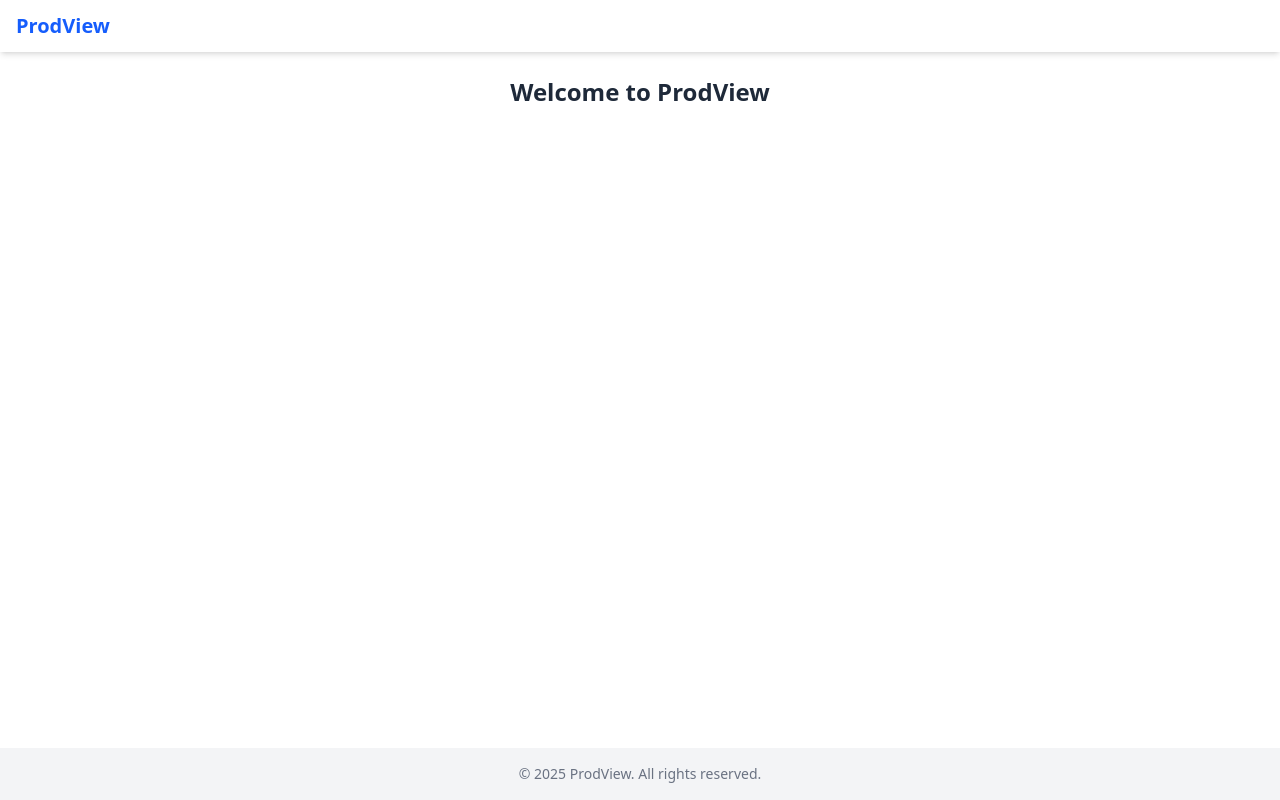
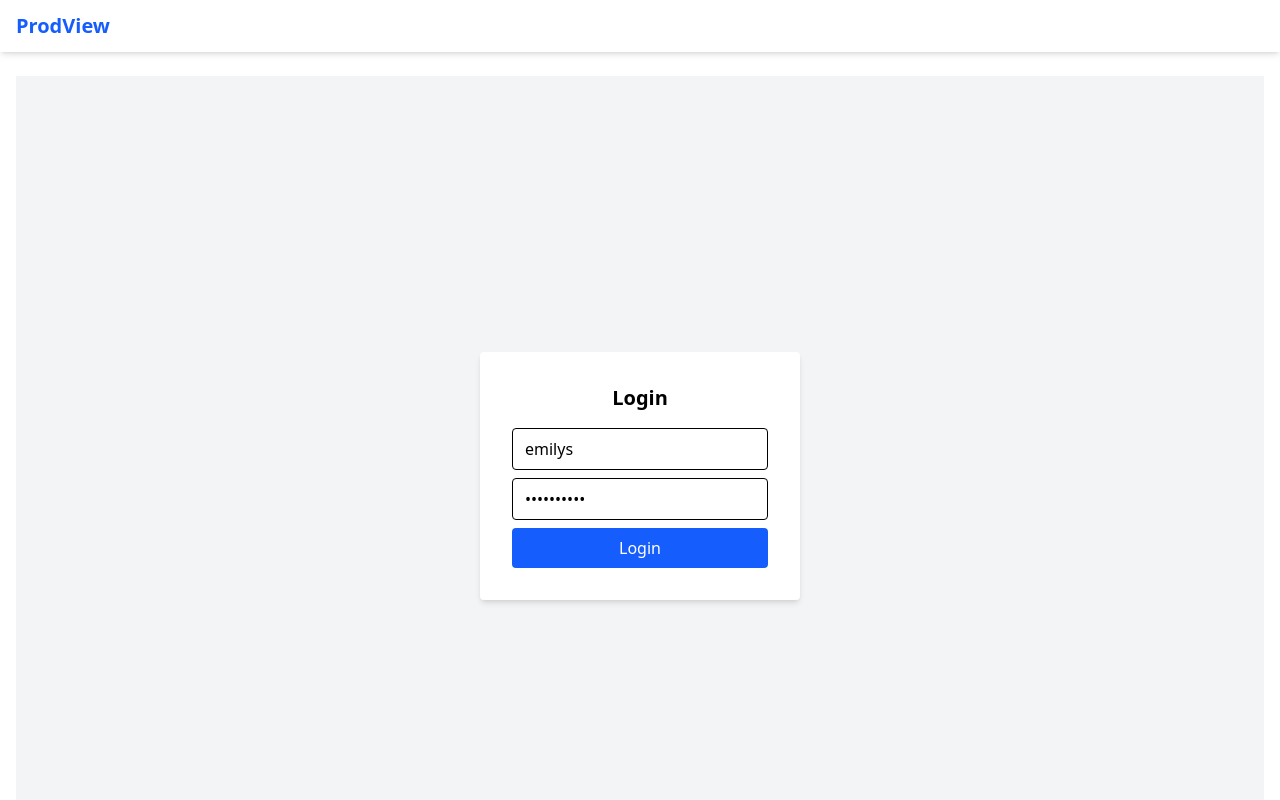
Before and after one commit to SyedFaisal30/ProdView, a React (Vite) app in the folder ProdView/: page /login in a window 1280 px wide. Shown: the top 800 px of the page. Built offline with nearby package versions, Linux system fonts and the light colour scheme.

Commit message:
login logout done

```diff
--- a/ProdView/package.json
+++ b/ProdView/package.json
@@ -11,8 +11,11 @@
   },
   "dependencies": {
     "@tailwindcss/vite": "^4.1.10",
+    "axios": "^1.10.0",
     "react": "^19.1.0",
     "react-dom": "^19.1.0",
+    "react-router": "^7.6.2",
+    "react-router-dom": "^7.6.2",
     "tailwindcss": "^4.1.10"
   },
   "devDependencies": {
--- a/ProdView/src/App.jsx
+++ b/ProdView/src/App.jsx
@@ -1,14 +1,29 @@
-import Header from "./components/header";
+// src/App.jsx
+import { Routes, Route, Navigate } from "react-router-dom";
+import Header from "./components/Header";
 import Footer from "./components/Footer";
+import Login from "./pages/login";
+import ProductList from "./pages/Products";
+import ProtectedRoute from "./routes/routes";
 const App = () => {
   return (
     <div className="flex flex-col min-h-screen">
       <Header />
 
       <main className="flex-grow container mx-auto px-4 py-6">
-        <h2 className="text-2xl font-semibold text-gray-800 text-center">
-          Welcome to ProdView
-        </h2>
+        <Routes>
+          <Route path="/" element={<Navigate to="/products" />} />
+          <Route path="/login" element={<Login />} />
+          <Route
+            path="/products"
+            element={
+              <ProtectedRoute>
+                <ProductList />
+              </ProtectedRoute>
+            }
+          />
+          <Route path="*" element={<Navigate to="/login" />} />
+        </Routes>
       </main>
 
       <Footer />
--- a/ProdView/src/main.jsx
+++ b/ProdView/src/main.jsx
@@ -1,13 +1,16 @@
-import { StrictMode } from 'react'
-import { createRoot } from 'react-dom/client'
-import './index.css'
-import App from './App.jsx'
-import { AuthProvider } from './context/AuthContext.jsx'
+import { StrictMode } from "react";
+import { createRoot } from "react-dom/client";
+import "./index.css";
+import App from "./App.jsx";
+import { AuthProvider } from "./context/AuthContext.jsx";
+import { BrowserRouter } from "react-router-dom";
 
-createRoot(document.getElementById('root')).render(
+createRoot(document.getElementById("root")).render(
   <StrictMode>
-    <AuthProvider>
-    <App />
-    </AuthProvider>
-  </StrictMode>,
-)
+    <BrowserRouter>
+      <AuthProvider>
+        <App />
+      </AuthProvider>
+    </BrowserRouter>
+  </StrictMode>
+);
--- /dev/null
+++ b/ProdView/src/pages/Login.jsx
@@ -0,0 +1,71 @@
+import { useState, useContext } from "react";
+import axios from "axios";
+import { AuthContext } from "../context/AuthContext";
+import { useNavigate } from "react-router-dom";
+
+const Login = () => {
+  const [username, setUsername] = useState("emilys");
+  const [password, setPassword] = useState("emilyspass");
+  const [error, setError] = useState("");
+  const { login } = useContext(AuthContext);
+  const navigate = useNavigate();
+
+  const handleLogin = async (e) => {
+  e.preventDefault();
+  setError("");
+
+  try {
+    const res = await axios.post("https://dummyjson.com/auth/login", {
+      username,
+      password,
+    });
+
+    const userData = res.data;
+
+    localStorage.setItem("user", JSON.stringify(userData));
+
+    login(userData.accessToken);
+
+    navigate("/products");
+  } catch (err) {
+    console.error("Login failed:", err.response?.data || err.message);
+    setError("Invalid credentials");
+  }
+};
+
+
+  return (
+    <div className="flex items-center justify-center h-screen bg-gray-100">
+      <form onSubmit={handleLogin} className="bg-white shadow-md rounded p-8 w-80">
+        <h2 className="text-xl font-bold mb-4 text-center">Login</h2>
+
+        <input
+          type="text"
+          value={username}
+          onChange={(e) => setUsername(e.target.value)}
+          placeholder="Username"
+          className="border px-3 py-2 w-full mb-2 rounded"
+        />
+
+        <input
+          type="password"
+          value={password}
+          onChange={(e) => setPassword(e.target.value)}
+          placeholder="Password"
+          className="border px-3 py-2 w-full mb-2 rounded"
+        />
+
+        {error && <p className="text-red-500 text-sm mb-2">{error}</p>}
+
+        <button
+          type="submit"
+          className="bg-blue-600 text-white py-2 px-4 rounded w-full hover:bg-blue-700"
+        >
+          Login
+        </button>
+      </form>
+    </div>
+  );
+};
+
+export default Login;
--- /dev/null
+++ b/ProdView/src/pages/Products.jsx
@@ -0,0 +1,59 @@
+import { useEffect, useState, useContext } from "react";
+import axios from "axios";
+import { AuthContext } from "../context/AuthContext";
+
+const ProductList = () => {
+  const { token } = useContext(AuthContext);
+  const [products, setProducts] = useState([]);
+  const [loading, setLoading] = useState(true);
+
+  useEffect(() => {
+    const fetchProducts = async () => {
+      try {
+        const res = await axios.get("https://dummyjson.com/products", {
+          headers: {
+            Authorization: `Bearer ${token}`,
+          },
+        });
+        setProducts(res.data.products);
+        setLoading(false);
+      } catch (error) {
+        console.error("Failed to fetch products", error);
+      }
+    };
+
+    fetchProducts();
+  }, [token]);
+
+  if (loading) {
+    return (
+      <div className="flex justify-center items-center h-64">
+        <p className="text-lg text-gray-600 animate-pulse">Loading products...</p>
+      </div>
+    );
+  }
+
+  return (
+    <div className="grid grid-cols-1 sm:grid-cols-2 md:grid-cols-3 lg:grid-cols-4 gap-6 p-6">
+      {products.map((product) => (
+        <div
+          key={product.id}
+          className="bg-white border border-gray-200 rounded-2xl shadow-md hover:shadow-xl transition duration-300 ease-in-out transform hover:-translate-y-1"
+        >
+          <img
+            src={product.thumbnail}
+            alt={product.title}
+            className="w-full h-48 object-cover rounded-t-2xl"
+          />
+          <div className="p-4 space-y-2">
+            <h3 className="text-lg font-semibold text-gray-800 truncate">{product.title}</h3>
+            <p className="text-blue-600 font-bold text-lg">${product.price}</p>
+            <p className="text-sm text-yellow-500 font-medium">⭐ {product.rating}</p>
+          </div>
+        </div>
+      ))}
+    </div>
+  );
+};
+
+export default ProductList;
--- /dev/null
+++ b/ProdView/src/routes/routes.jsx
@@ -0,0 +1,10 @@
+import { useContext } from "react";
+import { Navigate } from "react-router-dom";
+import { AuthContext } from "../context/AuthContext";
+
+const ProtectedRoute = ({ children }) => {
+  const { isAuthenticated } = useContext(AuthContext);
+  return isAuthenticated ? children : <Navigate to="/login" />;
+};
+
+export default ProtectedRoute;
```
Also changed, not shown: 2 other files (tests, documents, lock files or other folders).
